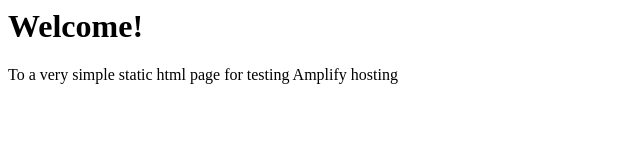
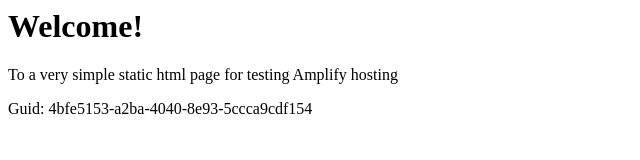
Before and after one commit to aws-aemilia-dub/Github-PR-Commit-Integration-Test-DoNotTouch-GitHubAutoBuildCanaryTest-v1-preprod-eu-west-1, a website: page src/index.html in a window 1280 px wide. Shown: the whole page, without its empty margins (0-640 px from the left). Drawn offline with Linux system fonts and the light colour scheme.

Commit message:
commit from integ tests

```diff
--- a/src/index.html
+++ b/src/index.html
@@ -1,3 +1,5 @@
+
+
 <html lang="en">
 
 <head>
@@ -10,6 +12,6 @@
 <body>
     <h1>Welcome!</h1>
     <p>To a very simple static html page for testing Amplify hosting</p>
-</body>
+    <p>Guid: 4bfe5153-a2ba-4040-8e93-5ccca9cdf154</p></body>
 
 </html>
```
